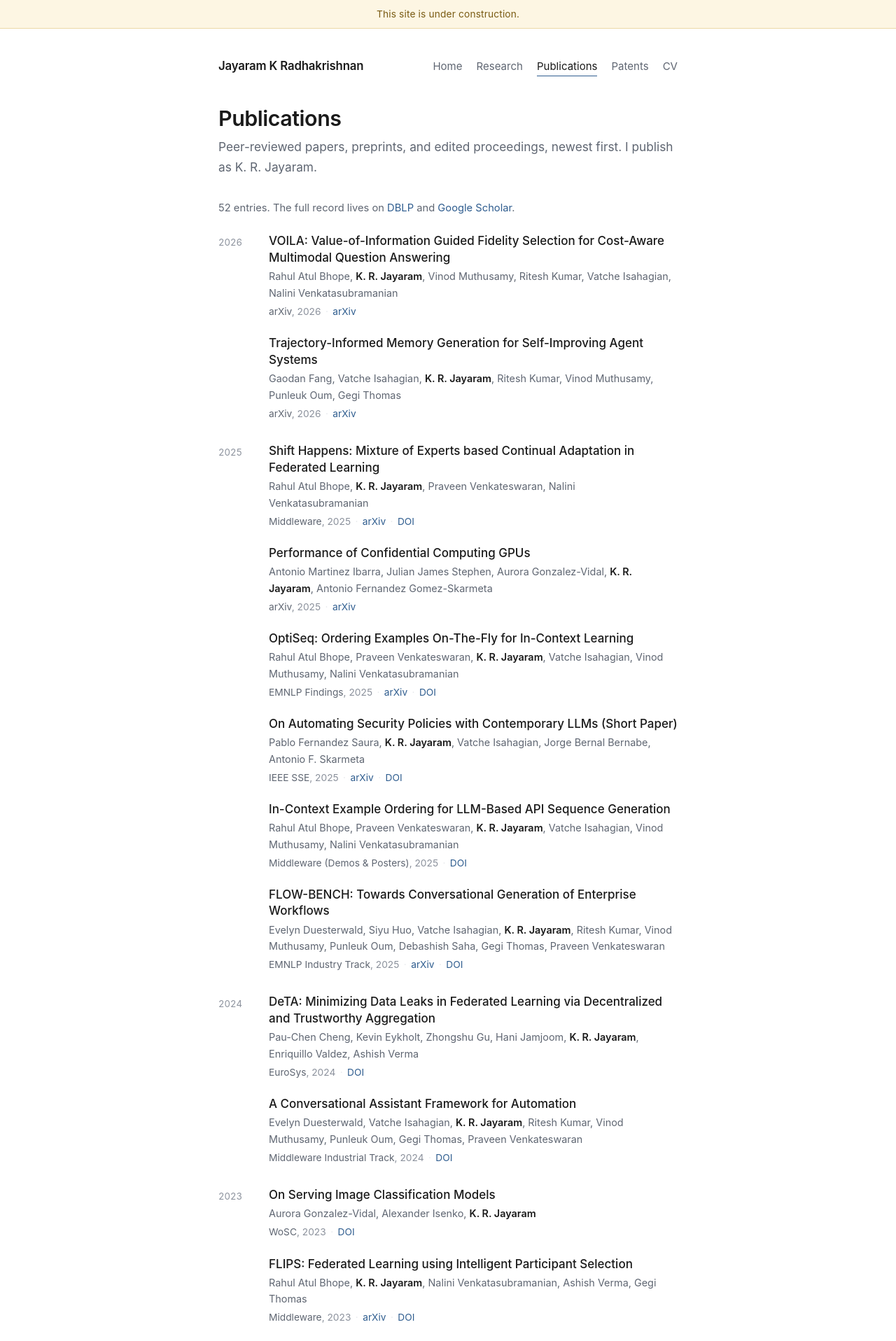
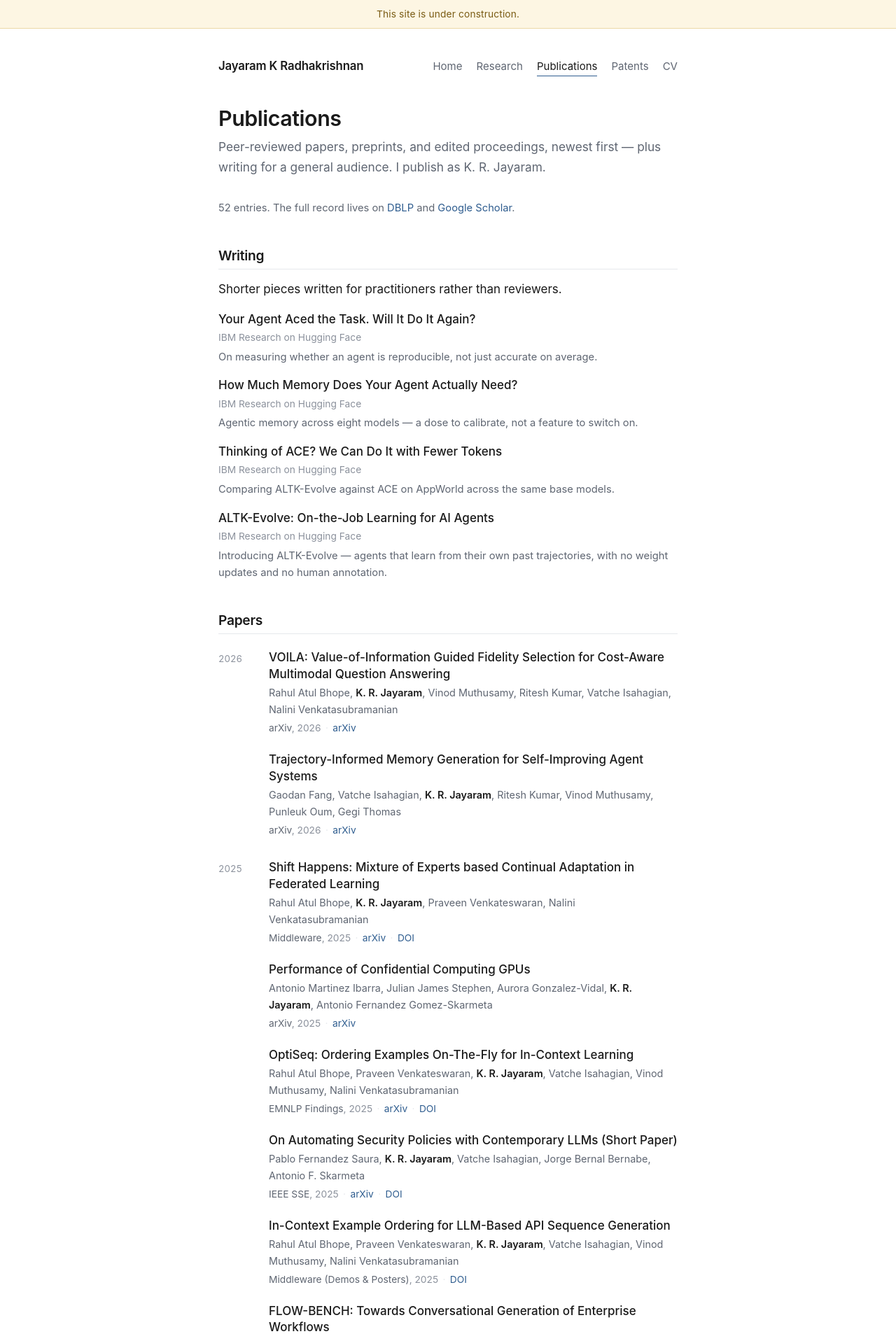
Before and after one commit to jayaramkr/jayaramkr.github.io, a Jekyll site: the page built from publications.md, in a window 1280 px wide. Shown: the top 1916 px of the page at 70% size. Built offline with Jekyll 4.4.1, drawn with Linux system fonts in a browser that asks for light colours.

Commit message:
Add News on the home page and Writing on publications
Four IBM Research blog posts on Hugging Face, driven from a single
_data/news.yml so a title exists in one place:

- Your Agent Aced the Task. Will It Do It Again?  (altk-evolve-consistency)
- How Much Memory Does Your Agent Actually Need?  (altk-evolve-hmm)
- Thinking of ACE? We Can Do It with Fewer Tokens (altk-evolve-sldd)
- ALTK-Evolve: On-the-Job Learning for AI Agents  (altk-evolve)

The home page renders the most recent four entries of any kind; the
publications page renders only `kind: writing`, under its own heading so
blog posts are never mistaken for peer-reviewed work. Entries carry an
optional `kind` (writing | talk | other), so a keynote or an award can go
in the same file without new markup.

Dates are left blank. huggingface.co is unreachable from this environment,
so the titles were recovered by search and the publication dates were not;
rather than guess them, `date` is optional and renders nothing when empty.
File order is display order, so the list is correct without dates -- it is
ordered newest-first from the posts' own cross-references.

```diff
--- /dev/null
+++ b/_data/news.yml
@@ -0,0 +1,44 @@
+# News and writing, newest first. Rendered on the home page (all kinds) and on
+# the publications page (entries with `kind: writing`).
+#
+# Order in this file is the order shown — it is not sorted by date, so new
+# entries go at the top.
+#
+# `date` is optional and free text ("September 2026", "2026-09-14"). Entries
+# without one render without a date; the four blog posts below need theirs
+# filled in.
+#
+# kind: writing | talk | other
+
+- kind: writing
+  title: "Your Agent Aced the Task. Will It Do It Again?"
+  url: https://huggingface.co/blog/ibm-research/altk-evolve-consistency
+  outlet: IBM Research on Hugging Face
+  date:
+  note: >-
+    On measuring whether an agent is reproducible, not just accurate on average.
+
+- kind: writing
+  title: "How Much Memory Does Your Agent Actually Need?"
+  url: https://huggingface.co/blog/ibm-research/altk-evolve-hmm
+  outlet: IBM Research on Hugging Face
+  date:
+  note: >-
+    Agentic memory across eight models — a dose to calibrate, not a feature to switch on.
+
+- kind: writing
+  title: "Thinking of ACE? We Can Do It with Fewer Tokens"
+  url: https://huggingface.co/blog/ibm-research/altk-evolve-sldd
+  outlet: IBM Research on Hugging Face
+  date:
+  note: >-
+    Comparing ALTK-Evolve against ACE on AppWorld across the same base models.
+
+- kind: writing
+  title: "ALTK-Evolve: On-the-Job Learning for AI Agents"
+  url: https://huggingface.co/blog/ibm-research/altk-evolve
+  outlet: IBM Research on Hugging Face
+  date:
+  note: >-
+    Introducing ALTK-Evolve — agents that learn from their own past trajectories,
+    with no weight updates and no human annotation.
--- /dev/null
+++ b/_includes/news_list.html
@@ -0,0 +1,22 @@
+{%- comment -%}
+Renders a list of news / writing entries. Expects `include.items` — a subset of
+_data/news.yml. Optional `include.limit` caps how many are shown.
+{%- endcomment -%}
+{%- if include.limit -%}
+  {%- assign items = include.items | slice: 0, include.limit -%}
+{%- else -%}
+  {%- assign items = include.items -%}
+{%- endif -%}
+
+<ul class="news-list">
+{%- for n in items %}
+  <li>
+    <span class="news-title"><a href="{{ n.url }}">{{ n.title }}</a></span>
+    <span class="news-meta">
+      {{- n.outlet -}}
+      {%- if n.date %}<span class="sep">·</span>{{ n.date }}{% endif -%}
+    </span>
+    {%- if n.note %}<span class="news-note">{{ n.note }}</span>{% endif -%}
+  </li>
+{%- endfor %}
+</ul>
--- a/assets/css/main.css
+++ b/assets/css/main.css
@@ -316,6 +316,35 @@ code {
 }
 .theme-items .pub-list { margin-top: 1rem; }
 
+/* ---- News / writing lists ---- */
+.news-list {
+  list-style: none;
+  margin: 0 0 1.25rem;
+  padding: 0;
+}
+.news-list li { margin: 0 0 1.1rem; }
+
+.news-title {
+  display: block;
+  font-weight: 550;
+  line-height: 1.4;
+}
+.news-title a { color: var(--fg); }
+.news-title a:hover { border-bottom-color: var(--rule); }
+
+.news-meta {
+  display: block;
+  font-size: 0.86rem;
+  color: var(--faint);
+  margin-top: 0.15rem;
+}
+.news-note {
+  display: block;
+  font-size: 0.92rem;
+  color: var(--muted);
+  margin-top: 0.25rem;
+}
+
 /* ---- CV / service lists ---- */
 .cv-list {
   list-style: none;
--- a/publications.md
+++ b/publications.md
@@ -2,18 +2,27 @@
 layout: default
 permalink: /publications/
 title: Publications
-subtitle: Peer-reviewed papers, preprints, and edited proceedings, newest first. I publish as K. R. Jayaram.
+subtitle: Peer-reviewed papers, preprints, and edited proceedings, newest first — plus writing for a general audience. I publish as K. R. Jayaram.
 description: Publications by K. R. Jayaram (Jayaram K Radhakrishnan) — agents and agentic memory, federated learning, and distributed systems.
 ---
 
 {%- assign pubs = site.data.publications | sort: "year" | reverse -%}
 {%- assign years = pubs | map: "year" | uniq -%}
+{%- assign writing = site.data.news | where: "kind", "writing" -%}
 
 <p class="summary">
 {{ pubs | size }} entries. The full record lives on
 <a href="https://dblp.org/pid/21/2983.html">DBLP</a> and
 <a href="https://scholar.google.com/citations?user=okMlqaMAAAAJ&hl=en">Google Scholar</a>.
 </p>
+
+## Writing
+
+Shorter pieces written for practitioners rather than reviewers.
+
+{% include news_list.html items=writing %}
+
+## Papers
 
 {% for y in years %}
 <section class="year-group">
```
Also changed, not shown: index.md (+5 -0 lines), README.md.
